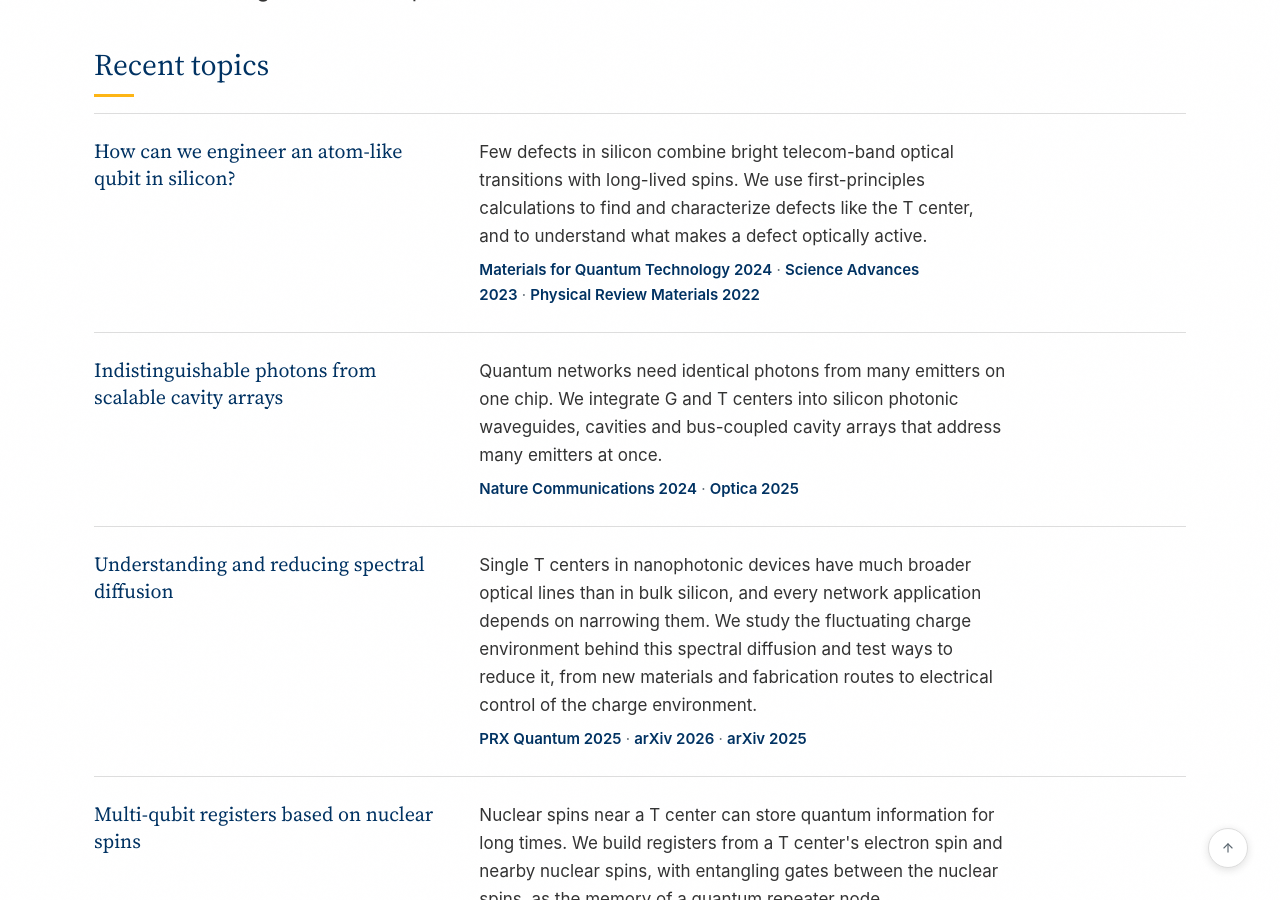
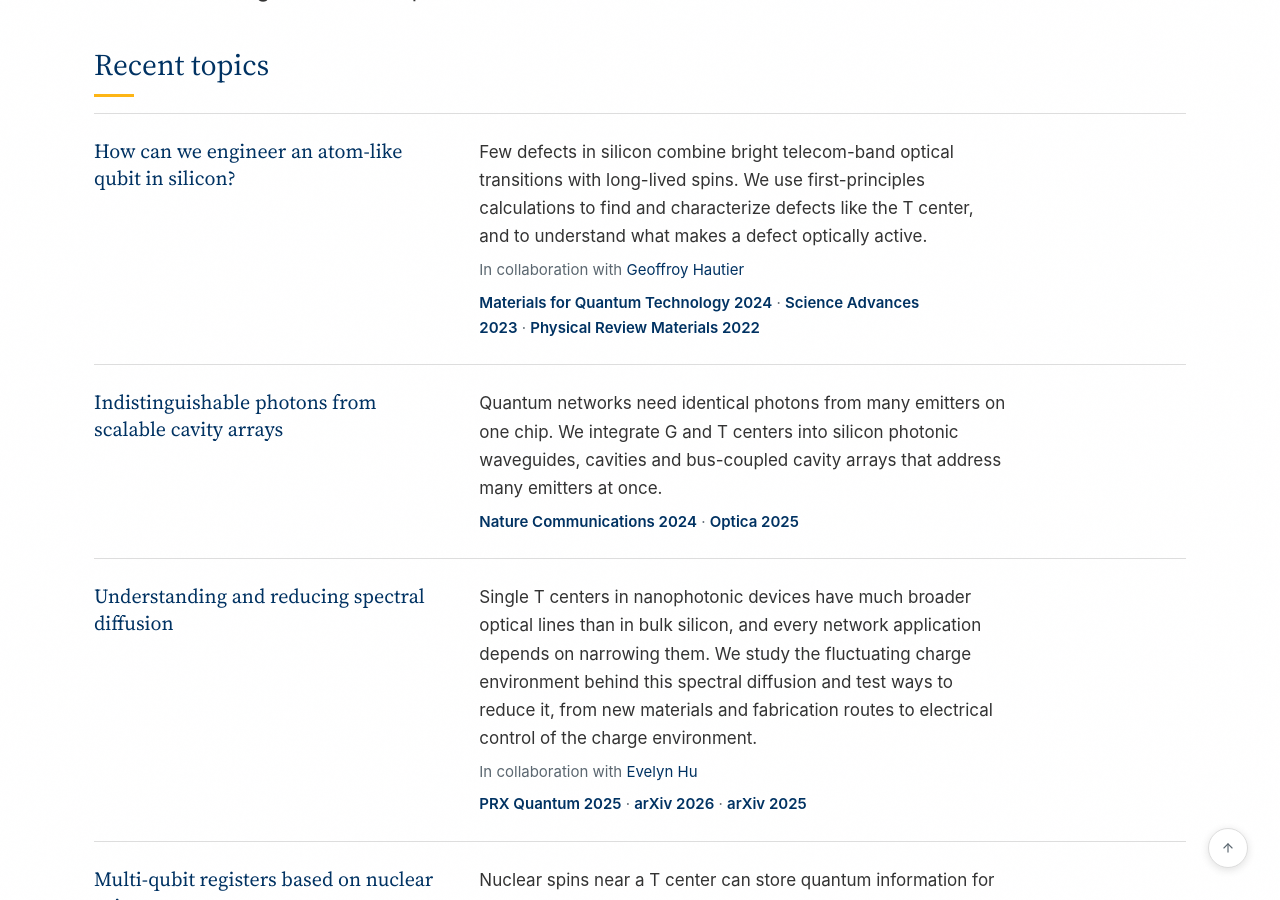
Before and after one commit to quantumdevicesgroup/quantumdevicesgroup.github.io, a Jekyll site: the page built from _research/spin-qubits.md, in a window 1280 px wide and 900 px high, scrolled down 592 px. Built offline with Jekyll 4.4.1, drawn with Linux system fonts in a browser that asks for light colours; some web fonts are replaced.

Commit message:
Spin-qubit topics: credit Hautier and Hu collaborations
Co-Authored-By: Claude Opus 5.5 <noreply@anthropic.com>

```diff
--- a/_research/spin-qubits.md
+++ b/_research/spin-qubits.md
@@ -9,6 +9,7 @@ image: /images/research/silicon-photonics.jpg
 topics:   # each: title, text, optional note (HTML) and papers [{label, url}]
   - title: "How can we engineer an atom-like qubit in silicon?"
     text: "Few defects in silicon combine bright telecom-band optical transitions with long-lived spins. We use first-principles calculations to find and characterize defects like the T center, and to understand what makes a defect optically active."
+    note: 'In collaboration with <a href="https://hautier.rice.edu/">Geoffroy Hautier</a>'
     papers:
       - {label: "Materials for Quantum Technology 2024", url: "https://doi.org/10.1088/2633-4356/ad1d38"}
       - {label: "Science Advances 2023", url: "https://www.science.org/doi/abs/10.1126/sciadv.adh8617"}
@@ -20,6 +21,7 @@ topics:   # each: title, text, optional note (HTML) and papers [{label, url}]
       - {label: "Optica 2025", url: "https://doi.org/10.1364/OPTICA.564691"}
   - title: "Understanding and reducing spectral diffusion"
     text: "Single T centers in nanophotonic devices have much broader optical lines than in bulk silicon, and every network application depends on narrowing them. We study the fluctuating charge environment behind this spectral diffusion and test ways to reduce it, from new materials and fabrication routes to electrical control of the charge environment."
+    note: 'In collaboration with <a href="https://hugroup.seas.harvard.edu/">Evelyn Hu</a>'
     papers:
       - {label: "PRX Quantum 2025", url: "https://journals.aps.org/prxquantum/abstract/10.1103/x2cv-2gcw"}
       - {label: "arXiv 2026", url: "https://arxiv.org/abs/2608.15993"}
```
